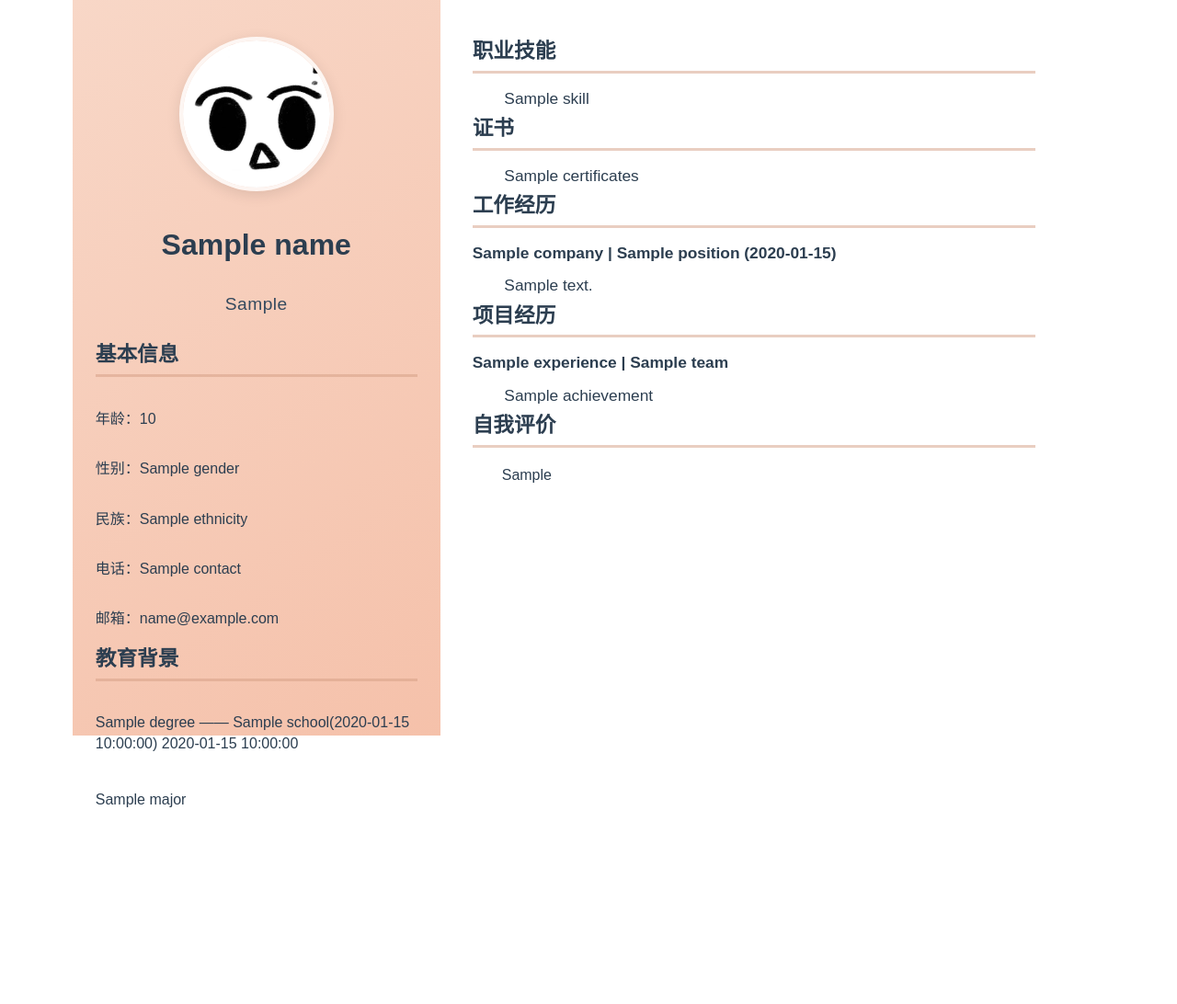
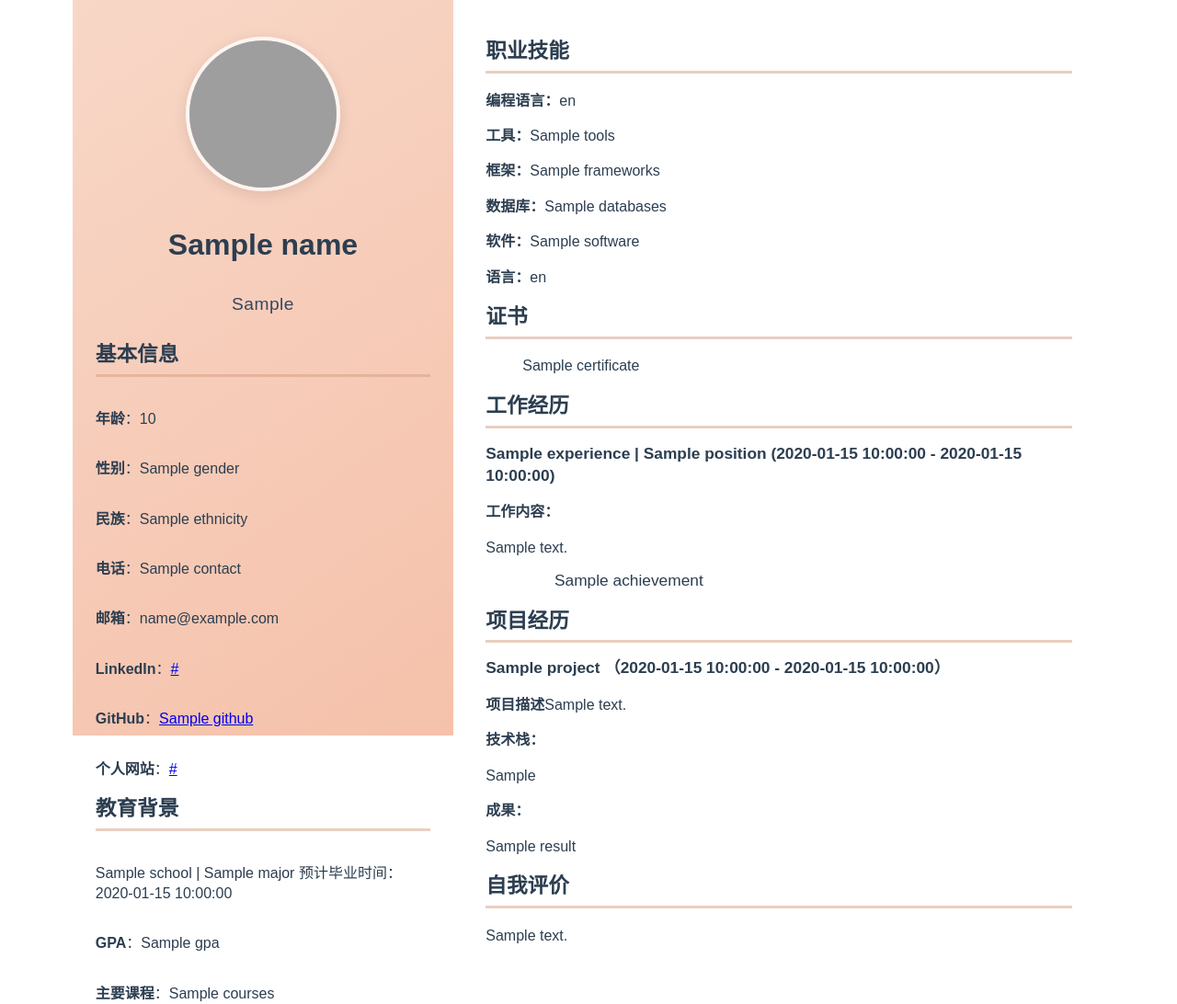
Before and after one commit to chine0411/Mkdown-Resume_Generation, a Python web app: template templates/模板1.html in a window 1280 px wide. Shown: the whole page at 92% size. Before the commit the page ends 878 px from the top, so only its background shows below. Run offline with Jinja, Linux system fonts and the light colour scheme; the template is opened without the code that fills it: most values are stand-ins (such as "Sample title", 1, 10 or a date in 2020); grey boxes are pictures that could not be loaded.

Commit message:
修改了模板

```diff
--- a/static/css/模板1.css
+++ b/static/css/模板1.css
@@ -102,6 +102,12 @@ li {
     text-indent: 2em; /* 首行缩进2个字符宽度 */
 }
 
+a {
+    word-wrap: break-word;
+    overflow-wrap: break-word;
+    white-space: normal; /* 确保内容可以正常换行 */
+}
+
 .p {
     text-indent: 2em; /* 首行缩进2个字符宽度 */
  }
--- a/templates/模板1.html
+++ b/templates/模板1.html
@@ -1,95 +1,141 @@
 <!DOCTYPE html>
 <html lang="zh-CN">
-
 <head>
   <meta charset="UTF-8">
   <meta name="viewport" content="width=device-width, initial-scale=1.0">
   <link href="../static/css/模板1.css" rel="stylesheet">
-  <title>简历示例</title>
+  <title>简历</title>
 </head>
 <body>
 <div class="container">
     <!-- 左边信息 -->
     <div class="left-section">
         <div class="profile-pic">
-            <img alt="找不到图片" src="../封面.jpg">
+            <img alt="个人照片" src="{{ personal_info.face or '../封面.jpg' }}">
         </div>
         <h1>{{ name or "匿名" }}</h1>
 
         {% if job_intention %}
-        <p class="job-title">{{job_intention}}</p>
+        <p class="job-title">{{ job_intention }}</p>
         {% endif %}
+
         <h2>基本信息</h2>
         {% if personal_info.age %}
-        <p>年龄：{{ personal_info.age }}</p>
+        <p><strong>年龄</strong>：{{ personal_info.age }}</p>
         {% endif %}
         {% if personal_info.gender %}
-        <p>性别：{{ personal_info.gender }}</p>
+        <p><strong>性别</strong>：{{ personal_info.gender }}</p>
         {% endif %}
         {% if personal_info.ethnicity %}
-        <p>民族：{{ personal_info.ethnicity }}</p>
+        <p><strong>民族</strong>：{{ personal_info.ethnicity }}</p>
         {% endif %}
         {% if personal_info.contact %}
-        <p>电话：{{ personal_info.contact }}</p>
+        <p><strong>电话</strong>：{{ personal_info.contact }}</p>
         {% endif %}
         {% if personal_info.e_mail %}
-        <p>邮箱：{{personal_info.e_mail}}</p>
+        <p><strong>邮箱</strong>：{{ personal_info.e_mail }}</p>
+        {% endif %}
+        {% if personal_info.linkedin %}
+        <p><strong>LinkedIn</strong>：<a href="{{ personal_info.linkedin }}">{{ personal_info.linkedin }}</a></p>
+        {% endif %}
+        {% if personal_info.github %}
+        <p><strong>GitHub</strong>：<a href="{{ personal_info.github }}">{{ personal_info.github }}</a></p>
+        {% endif %}
+        {% if personal_info.personal_website %}
+        <p><strong>个人网站</strong>：<a href="{{ personal_info.personal_website }}">{{ personal_info.personal_website }}</a></p>
         {% endif %}
 
         {% if education %}
         <h2>教育背景</h2>
-        {% for education in education %}
-        <P>{{ education.degree }} —— {{ education.school }}({{ education.start_date}}) {{ education.end_date }}</P>
-        <br>{{education.major}}</br>
+        <p>{{ education.school }} | {{ education.major }} 预计毕业时间：{{ education.end_date }}</p>
+        {% if education.gpa %}
+        <p><strong>GPA</strong>：{{ education.gpa }}</p>
+        {% endif %}
+        {% if education.courses %}
+        <p><strong>主要课程</strong>：{{ education.courses }}</p>
+        {% endif %}
+        {% endif %}
+    </div>
+
+    <div class="right-section">
+        {% if skills.programming_languages or skills.tools or skills.frameworks or skills.databases or skills.software or skills.languages %}
+        <h2>职业技能</h2>
+        {% if skills.programming_languages %}
+        <p><strong>编程语言：</strong>{{ skills.programming_languages }}</p>
+        {% endif %}
+        {% if skills.tools %}
+        <p><strong>工具：</strong>{{ skills.tools }}</p>
+        {% endif %}
+        {% if skills.frameworks %}
+        <p><strong>框架：</strong>{{ skills.frameworks }}</p>
+        {% endif %}
+        {% if skills.databases %}
+        <p><strong>数据库：</strong>{{ skills.databases  }}</p>
+        {% endif %}
+        {% if skills.software %}
+        <p><strong>软件：</strong>{{ skills.software }}</p>
+        {% endif %}
+        {% if skills.languages %}
+        <p><strong>语言：</strong>{{ skills.languages }}</p>
+        {% endif %}
+        {% endif %}
+
+        {% if certificates %}
+        <h2>证书</h2>
+        <ul>
+            {% for certificate in certificates %}
+            <p>{{ certificate.certificate_name }}</p>
+            {% endfor %}
+        </ul>
+        {% endif %}
+
+        {% if work_experience %}
+        <h2>工作经历</h2>
+        {% for experience in work_experience %}
+        <h3>{{ experience.company_name }} | {{ experience.position }} ({{ experience.start_date }} - {{ experience.end_date }})</h3>
+        {% if experience.description %}
+            <b><strong>工作内容：</strong></b>
+            {% for description in experience.description %}
+                <p>{{ description }}</p>
+            {% endfor %}
+        {% endif %}
+        {% if experience.achievements %}
+        <ul>
+        {% for achievement in experience.achievements %}
+        <li>{{ achievement }}</li>
+        {% endfor %}
+        </ul>
+        {% endif %}
         {% endfor %}
         {% endif %}
 
-    </div>
-    <div class="right-section">
-        {% if skills %}
-        <h2>职业技能</h2>
-        {% for skill in skills %}
-        <li class="li">{{ skill }}</li>
-        {% endfor %}
+        {% if project_experience %}
+        <h2>项目经历</h2>
+        {% for project in project_experience %}
+        <h3>{{ project.project_name }}{% if project.start_date and project.end_date %} （{{ project.start_date }} - {{ project.end_date }}）{% endif %}</h3>
+        {% if project.project_description %}
+        <p><strong>项目描述</strong>{{ project.project_description }}</p>
         {% endif %}
-        {% if certificates %}
-        <h2>证书</h2>
-        {% for certificates in certificates %}
-        <li class="li">{{ certificates}}</li>
-        {% endfor %}
+        {% if project.tech_stack %}
+        <p><strong>技术栈：</strong></p>
+            <p>{{ project.tech_stack | join('<br>') }}</p>
         {% endif %}
-        {% if SC %}
-        <h2>技能证书</h2>
-        {% for SC in SC %}
-        <li class="li">{{ SC}}</li>
+        {% if project.results %}
+        <p>
+        <p><strong>成果：</strong></p>
+            {% for result in project.results %}
+            <a>{{ result }}</a>
+            {% endfor %}
+        </p>
+        {% endif %}
         {% endfor %}
         {% endif %}
 
-
-        <h2>工作经历</h2>
-        {% if work_experience %}
-        {% for experience in work_experience %}
-        <h3> {{ experience.company }} | {{ experience.position }} ({{ experience.dates }})</h3>
-        {% for detail in experience.details %}
-        <li>{{ detail }}</li>
-        {% endfor %}
-        {% endfor %}
+        {% if self_evaluation.description %}
+        <h2>自我评价</h2>
+        <p>{{ self_evaluation.description | join('<br>') }}</p>
         {% endif %}
-
-        {% if Project_experience %}
-        <h2>项目经历</h2>
-        {% for experience in Project_experience %}
-        <h3>{{experience.project_name}} | {{experience.team}}</h3>
-        {% for achievement in experience.achievement %}
-        <li>{{ achievement }}</li>
-        {% endfor %}
-        {% endfor %}
-        {% endif %}
-
-        <h2>自我评价</h2>
-        <p class="p">{{self_evaluation}}</p>
     </div>
-  </div>
+</div>
 </body>
-
 </html>
```
